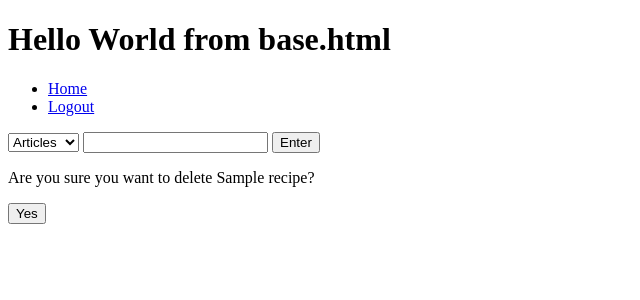
After one commit to alfianAH/try-django, a Django app: page /pantry/recipes/1/delete/ in a window 1280 px wide. The commit adds this page. Shown: the top 300 px of the page, without its empty margins (0-640 px from the left). Run offline with Django 3.2, Linux system fonts and the light colour scheme; a user stored in the database is signed in; tables that the repository leaves empty hold one stand-in row (values such as "Sample post"); some libraries are stand-ins or nearby versions.

Commit message:
Add delete recipe and ingredient

```diff
--- a/recipes/models.py
+++ b/recipes/models.py
@@ -79,6 +79,9 @@ class Recipe(models.Model):
     def get_edit_url(self):
         return reverse('recipes:edit', kwargs={'id': self.id})
 
+    def get_delete_url(self):
+        return reverse('recipes:delete', kwargs={'id': self.id})
+
     def get_ingredients(self):
         return self.recipeingredient_set.all()
 
@@ -101,6 +104,12 @@ class RecipeIngredient(models.Model):
 
     def get_absolute_url(self):
         return self.recipe.get_absolute_url()
+
+    def get_delete_url(self):
+        return reverse('recipes:ingredient-delete', kwargs={
+            'parent_id': self.recipe.id,
+            'id': self.id
+        })
 
     def get_hx_edit_url(self):
         return reverse('recipes:hx-ingredient-update', kwargs={
--- a/recipes/urls.py
+++ b/recipes/urls.py
@@ -4,9 +4,11 @@ from.views import (
     recipe_create_view,
     recipe_list_view,
     recipe_update_view,
+    recipe_delete_view,
     recipe_detail_view,
     recipe_detail_hx_view,
     recipe_ingredient_update_hx_view,
+    recipe_ingredient_delete_view,
 )
 
 app_name = 'recipes'
@@ -16,6 +18,8 @@ urlpatterns = [
     path('hx/<int:parent_id>/ingredient/<int:id>', recipe_ingredient_update_hx_view, name='hx-ingredient-update'),
     path('hx/<int:parent_id>/ingredient/', recipe_ingredient_update_hx_view, name='hx-ingredient-create'),
     path('hx/<int:id>/', recipe_detail_hx_view, name='hx-detail'),
+    path('<int:parent_id>/ingredient/<int:id>/delete/', recipe_ingredient_delete_view, name='ingredient-delete'),
+    path('<int:id>/delete/', recipe_delete_view, name='delete'),
     path('<int:id>/edit/', recipe_update_view, name='edit'),
     path('<int:id>/', recipe_detail_view, name='detail'),
 ]
--- a/recipes/views.py
+++ b/recipes/views.py
@@ -35,6 +35,49 @@ def recipe_detail_view(request, id=None):
     }
 
     return render(request, "recipes/detail.html", context)
+
+
+@login_required
+def recipe_delete_view(request, id=None):
+    """
+    Recipe delete view
+    @param: request
+    @param: id: Recipe id
+    """
+    obj = get_object_or_404(Recipe, id=id, user=request.user)
+
+    if request.method == 'POST':
+        obj.delete()
+        success_url = reverse('recipes:list')
+        return redirect(success_url)
+
+    context = {
+        'object': obj
+    }
+
+    return render(request, "recipes/delete.html", context)
+
+
+@login_required
+def recipe_ingredient_delete_view(request, parent_id=None, id=None):
+    """
+    Recipe ingredient delete view
+    @param: request
+    @param: parent_id: Recipe id
+    @param: id: Recipe Ingredient id
+    """
+    obj = get_object_or_404(RecipeIngredient, recipe__id=parent_id, id=id)
+
+    if request.method == 'POST':
+        obj.delete()
+        success_url = reverse('recipes:detail', kwargs={'id': parent_id})
+        return redirect(success_url)
+
+    context = {
+        'object': obj
+    }
+
+    return render(request, "recipes/delete.html", context)
 
 
 @login_required
--- /dev/null
+++ b/templates/recipes/delete.html
@@ -0,0 +1,14 @@
+{% extends "base.html" %}
+
+{% block content %}
+
+{% if object %}
+    <form action="." method="POST">
+        {% csrf_token %}
+        <p>Are you sure you want to delete {{ object.name }}?</p>
+
+        <button type="submit">Yes</button>
+    </form>
+{% endif %}
+
+{% endblock content %}
--- a/templates/recipes/partials/detail.html
+++ b/templates/recipes/partials/detail.html
@@ -2,6 +2,7 @@
     {{ object.name }}
     {% if object.get_edit_url %}
         <small><a href="{{ object.get_edit_url }}">Edit</a></small>
+        <small><a href="{{ object.get_delete_url }}">Delete</a></small>
     {% endif %}
 </h1>
 <p>{{ object.description }}</p>
--- a/templates/recipes/partials/forms.html
+++ b/templates/recipes/partials/forms.html
@@ -14,6 +14,7 @@
 
     <div class='htmx-indicator'>Loading...</div>
     <button class='htmx-inverted-indicator' style="margin-top:30px" type="submit">Save</button>
+    <a href="{{ object.get_delete_url }}">Delete</a>
     {% if message %}
         <p>{{ message }}</p>
     {% endif %}
--- a/templates/recipes/partials/ingredient-inline.html
+++ b/templates/recipes/partials/ingredient-inline.html
@@ -1,4 +1,5 @@
 <div id='ingredient-{{ object.id }}'>
     {{ object.quantity }} {{ object.unit }} - {{ object.name }}
     <button hx-trigger='click' hx-get='{{ object.get_hx_edit_url }}' hx-target='#ingredient-{{ object.id }}'>Edit</button>
+    <a href="{{ object.get_delete_url }}">Delete</a>
 </div>
```
